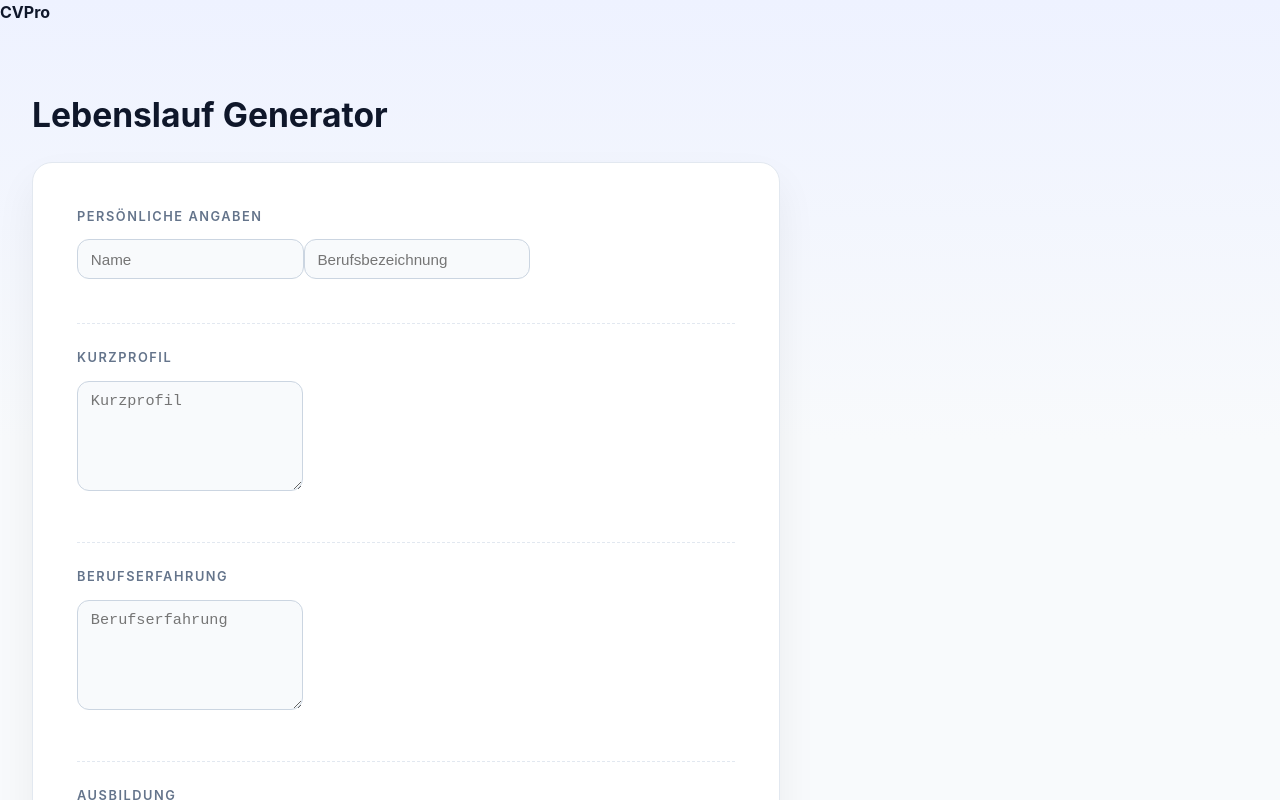
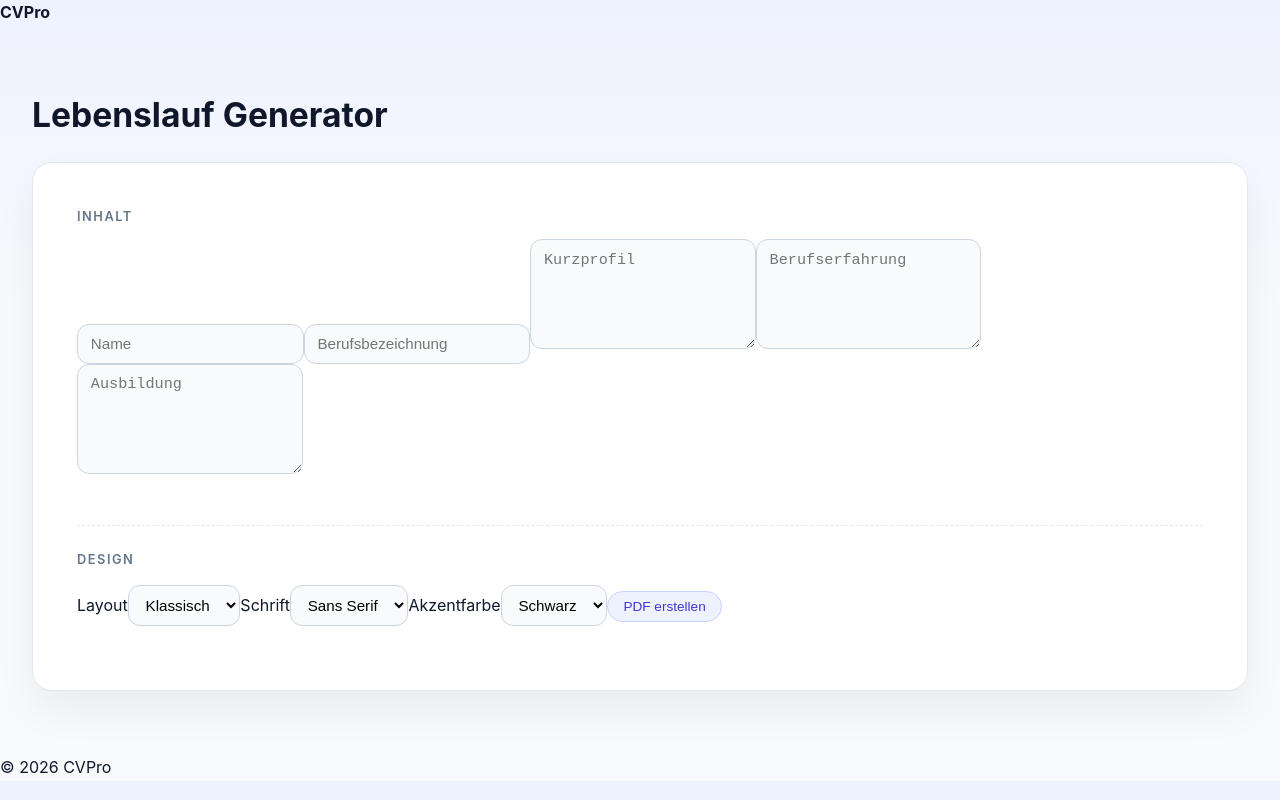
Before and after one commit to rina2212/cvpro, a Next.js app: page /generator in a window 1280 px wide. Shown: the top 800 px of the page. Built offline with nearby package versions, Linux system fonts and the light colour scheme.

Commit message:
Add layout, font and accent options

```diff
--- a/app/api/download/route.ts
+++ b/app/api/download/route.ts
@@ -6,79 +6,69 @@ export async function GET(req: Request) {
   const raw = searchParams.get('data');
 
   if (!raw) {
-    return NextResponse.json({ error: 'Keine Daten erhalten' }, { status: 400 });
+    return NextResponse.json({ error: 'Keine Daten' }, { status: 400 });
   }
 
   const data = JSON.parse(decodeURIComponent(raw));
 
-  // --- Dokument & Seite ---
   const pdfDoc = await PDFDocument.create();
-  const page = pdfDoc.addPage([595.28, 841.89]); // DIN A4
+  const page = pdfDoc.addPage([595.28, 841.89]);
   const width = page.getWidth();
 
-  // --- Schriften ---
-  const regular = await pdfDoc.embedFont(StandardFonts.Helvetica);
-  const bold = await pdfDoc.embedFont(StandardFonts.HelveticaBold);
+  // Schriftwahl
+  const fontRegular =
+    data.font === 'serif'
+      ? await pdfDoc.embedFont(StandardFonts.TimesRoman)
+      : await pdfDoc.embedFont(StandardFonts.Helvetica);
 
-  // --- Farben ---
-  const textColor = rgb(0, 0, 0);
-  const muted = rgb(0.35, 0.35, 0.35);
-  const lineColor = rgb(0.8, 0.8, 0.8);
+  const fontBold =
+    data.font === 'serif'
+      ? await pdfDoc.embedFont(StandardFonts.TimesRomanBold)
+      : await pdfDoc.embedFont(StandardFonts.HelveticaBold);
 
-  // --- Layout ---
-  const marginX = 50;
-  let y = 790;
+  // Akzentfarbe
+  const accentColor =
+    data.accent === 'blue'
+      ? rgb(0.1, 0.3, 0.6)
+      : data.accent === 'gray'
+      ? rgb(0.4, 0.4, 0.4)
+      : rgb(0, 0, 0);
 
-  const drawLine = (gap = 18) => {
-    page.drawLine({
-      start: { x: marginX, y },
-      end: { x: width - marginX, y },
-      thickness: 1,
-      color: lineColor,
+  let y = 780;
+  const margin = 50;
+
+  const draw = (text: string, size = 12, bold = false, gap = 20) => {
+    if (!text) return;
+    page.drawText(text, {
+      x: margin,
+      y,
+      size,
+      font: bold ? fontBold : fontRegular,
+      color: bold ? accentColor : rgb(0, 0, 0),
+      maxWidth: width - margin * 2,
+      lineHeight: size * 1.4,
     });
     y -= gap;
   };
 
-  const drawText = (
-    text: string,
-    size = 11,
-    isBold = false,
-    color = textColor,
-    marginBottom = 16
-  ) => {
-    if (!text) return;
-    page.drawText(text, {
-      x: marginX,
-      y,
-      size,
-      font: isBold ? bold : regular,
-      color,
-      maxWidth: width - marginX * 2,
-      lineHeight: size * 1.4,
-    });
-    y -= marginBottom;
-  };
+  // Layout
+  if (data.layout === 'modern') {
+    draw(data.name, 24, true, 10);
+    draw(data.title, 14, false, 30);
+  } else {
+    draw(data.name, 20, true, 6);
+    draw(data.title, 12, false, 24);
+  }
 
-  // --- Kopf ---
-  drawText(data.name || 'Name', 22, true, textColor, 10);
-  drawText(data.title || 'Berufsbezeichnung', 13, false, muted, 24);
-  drawLine(26);
+  draw('Profil', 13, true, 10);
+  draw(data.profile, 11, false, 26);
 
-  // --- Profil ---
-  drawText('PROFIL', 12, true, muted, 10);
-  drawText(data.profile, 11, false, textColor, 24);
-  drawLine(26);
+  draw('Berufserfahrung', 13, true, 10);
+  draw(data.experience, 11, false, 26);
 
-  // --- Berufserfahrung ---
-  drawText('BERUFSERFAHRUNG', 12, true, muted, 10);
-  drawText(data.experience, 11, false, textColor, 28);
-  drawLine(26);
+  draw('Ausbildung', 13, true, 10);
+  draw(data.education, 11, false, 26);
 
-  // --- Ausbildung ---
-  drawText('AUSBILDUNG', 12, true, muted, 10);
-  drawText(data.education, 11, false, textColor, 28);
-
-  // --- PDF speichern ---
   const pdfBytes = await pdfDoc.save();
 
   return new NextResponse(Buffer.from(pdfBytes), {
--- a/app/generator/page.tsx
+++ b/app/generator/page.tsx
@@ -9,19 +9,24 @@ export default function GeneratorPage() {
   const [experience, setExperience] = useState('');
   const [education, setEducation] = useState('');
 
+  const [layout, setLayout] = useState('classic');
+  const [font, setFont] = useState('sans');
+  const [accent, setAccent] = useState('black');
+
   const handleCheckout = async () => {
-    // 1. Formulardaten lokal speichern
     const cvData = {
       name,
       title,
       profile,
       experience,
       education,
+      layout,
+      font,
+      accent,
     };
 
     localStorage.setItem('cv-data', JSON.stringify(cvData));
 
-    // 2. Checkout starten
     const res = await fetch('/api/checkout', { method: 'POST' });
     const data = await res.json();
 
@@ -36,50 +41,47 @@ export default function GeneratorPage() {
     <main className="generator-page">
       <h1>Lebenslauf Generator</h1>
 
-      <div className="generator-layout">
-        <form className="cv-form">
-          <h2>Persönliche Angaben</h2>
+      <form className="cv-form">
+        <h2>Inhalt</h2>
 
-          <input
-            type="text"
-            placeholder="Name"
-            value={name}
-            onChange={(e) => setName(e.target.value)}
-          />
+        <input placeholder="Name" value={name} onChange={(e) => setName(e.target.value)} />
+        <input placeholder="Berufsbezeichnung" value={title} onChange={(e) => setTitle(e.target.value)} />
 
-          <input
-            type="text"
-            placeholder="Berufsbezeichnung"
-            value={title}
-            onChange={(e) => setTitle(e.target.value)}
-          />
+        <textarea placeholder="Kurzprofil" value={profile} onChange={(e) => setProfile(e.target.value)} />
+        <textarea placeholder="Berufserfahrung" value={experience} onChange={(e) => setExperience(e.target.value)} />
+        <textarea placeholder="Ausbildung" value={education} onChange={(e) => setEducation(e.target.value)} />
 
-          <h2>Kurzprofil</h2>
-          <textarea
-            placeholder="Kurzprofil"
-            value={profile}
-            onChange={(e) => setProfile(e.target.value)}
-          />
+        <h2>Design</h2>
 
-          <h2>Berufserfahrung</h2>
-          <textarea
-            placeholder="Berufserfahrung"
-            value={experience}
-            onChange={(e) => setExperience(e.target.value)}
-          />
+        <label>
+          Layout
+          <select value={layout} onChange={(e) => setLayout(e.target.value)}>
+            <option value="classic">Klassisch</option>
+            <option value="modern">Modern</option>
+          </select>
+        </label>
 
-          <h2>Ausbildung</h2>
-          <textarea
-            placeholder="Ausbildung"
-            value={education}
-            onChange={(e) => setEducation(e.target.value)}
-          />
+        <label>
+          Schrift
+          <select value={font} onChange={(e) => setFont(e.target.value)}>
+            <option value="sans">Sans Serif</option>
+            <option value="serif">Serif</option>
+          </select>
+        </label>
 
-          <button type="button" onClick={handleCheckout}>
-            PDF erstellen
-          </button>
-        </form>
-      </div>
+        <label>
+          Akzentfarbe
+          <select value={accent} onChange={(e) => setAccent(e.target.value)}>
+            <option value="black">Schwarz</option>
+            <option value="blue">Blau</option>
+            <option value="gray">Grau</option>
+          </select>
+        </label>
+
+        <button type="button" onClick={handleCheckout}>
+          PDF erstellen
+        </button>
+      </form>
     </main>
   );
 }
```
